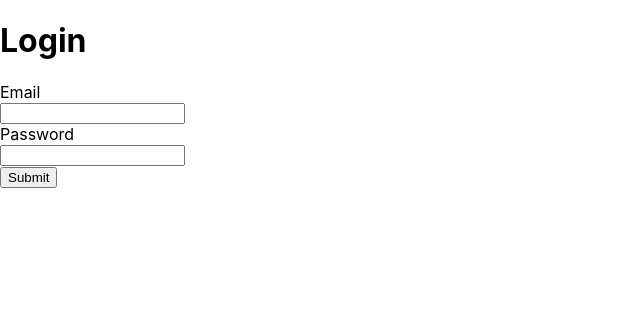
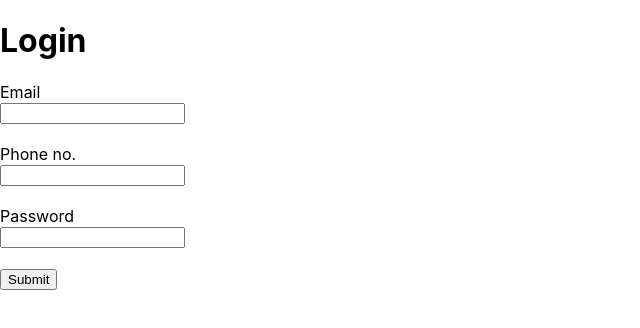
Before and after one commit to Sailab12345/Formik-Demo, a React (Create React App) app: page / in a window 1280 px wide. Shown: the top 328 px of the page, without its empty margins (0-640 px from the left). Built offline with nearby package versions, Linux system fonts and the light colour scheme.

Commit message:
Validation updated

```diff
--- a/src/components/Login.js
+++ b/src/components/Login.js
@@ -1,18 +1,27 @@
 import { Formik, Form, ErrorMessage, Field } from "formik";
 import * as Yup from "yup";
+import { number } from "yup/lib/locale";
 const Login = () => {
   const initialvalues = {
     email: "",
     password: ""
   };
   const onSubmit = (values) => {
-    debugger;
+    // debugger;
     const { email, password } = values;
+    if (email === "sailab98@gmail.com" && password === "12345") {
+      console.log("Login Succesful");
+    }
     console.log(values);
   };
+  // const handleSubmit = () => {
+  //   debugger;
+  //   return <div>"Login Successful"</div>;
+  // };
   const validationSchema = Yup.object({
     email: Yup.string().email("Invalid email").required("Required"),
-    password: Yup.string().required("Required")
+    password: Yup.string().required("Required"),
+    phone: Yup.number().required("Required")
   });
 
   return (
@@ -23,19 +32,26 @@ const Login = () => {
           <label>Email</label>
           <div>
             <Field name="email" type="email" />
-            <div>
+            <div style={{ marginBottom: "20px" }}>
               <ErrorMessage name="email" />
             </div>
           </div>
+          <label>Phone no.</label>
+          <div>
+            <Field name="phone" />
+            <div style={{ marginBottom: "20px" }}>
+              <ErrorMessage name="phone">
+                {(msg) => (
+                  <div>{msg === "Required" ? <div>"Required"</div> : "Phone must be number"}</div>
+                )}
+              </ErrorMessage>
+            </div>
+          </div>
           <label>Password</label>
-          <div>
+          <div style={{ marginBottom: "20px" }}>
             <Field name="password" type="password" />
             <div>
-              <ErrorMessage
-                component="div"
-                className="info placeholder text-size-ten text-color-red"
-                name="password"
-              />
+              <ErrorMessage name="password" />
             </div>
           </div>
           <button type="submit">Submit</button>
```
